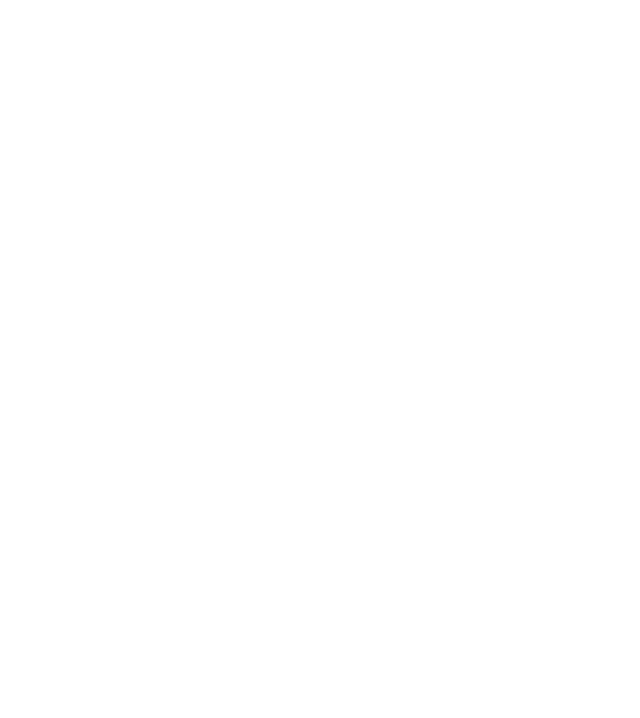
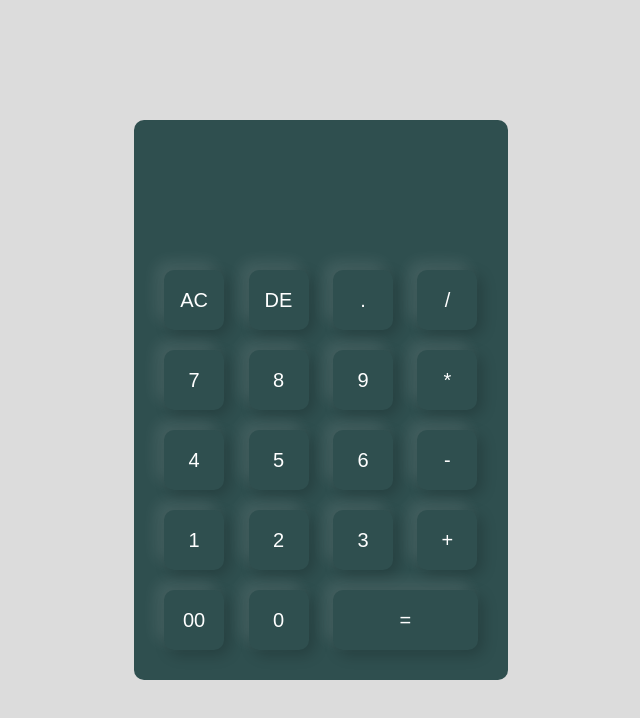
Before and after one commit to TKEYES00/CalculatorJS, a plain HTML site: page index.html in a window 1280 px wide. Shown: the whole page, without its empty margins (319-959 px from the left). Drawn offline with Linux system fonts and the light colour scheme.

Commit message:
finished calculator

```diff
--- a/index.html
+++ b/index.html
@@ -5,10 +5,46 @@
     <meta http-equiv="X-UA-Compatible" content="IE=edge">
     <meta name="viewport" content="width=device-width, initial-scale=1.0">
     <title>Calculator</title>
+    <link rel="stylesheet" href="style.css">
 </head>
 <body>
     <div class="container">
         <div class="calculator">
+            <form>
+                <div class="display">
+                    <input type="text" name="display">
+                </div>
+                <div>
+                <input type="button" value="AC" onclick="display.value = '' ">
+                <input type="button" value="DE" onclick="display.value = display.value.toString().slice(0,-1) ">
+                <input type="button" value="." onclick="display.value += '.' ">
+                <input type="button" value="/" onclick="display.value += '/' ">
+                </div>
+                <div>
+                    <input type="button" value="7" onclick="display.value += '7' ">
+                    <input type="button" value="8" onclick="display.value += '8' ">
+                    <input type="button" value="9" onclick="display.value += '9' ">
+                    <input type="button" value="*" onclick="display.value += '*' ">
+                </div>
+                <div>
+                    <input type="button" value="4" onclick="display.value += '4' ">
+                    <input type="button" value="5" onclick="display.value += '5' ">
+                    <input type="button" value="6" onclick="display.value += '6' ">
+                    <input type="button" value="-" onclick="display.value += '-' ">
+                </div>
+                <div>
+                    <input type="button" value="1" onclick="display.value += '1' ">
+                    <input type="button" value="2" onclick="display.value += '2' ">
+                    <input type="button" value="3" onclick="display.value += '3' ">
+                    <input type="button" value="+" onclick="display.value += '+' ">
+                 </div>
+                 <div>
+                    <input type="button" value="00" onclick="display.value += '00' ">
+                    <input type="button" value="0" onclick="display.value += '0' ">
+                    <input type="button" value="=" onclick="display.value = eval(display.value)" class="equal">
+
+                 </div>
+            </form>
 
         </div>
     </div>
--- /dev/null
+++ b/style.css
@@ -0,0 +1,51 @@
+*{
+    margin: 0;
+    padding: 0;
+    box-sizing: border-box;
+    font-family: 'Poppins', sans-serif;
+    color: white;
+}
+.container{
+    width: 100%;
+    height: 100vh;
+    display: flex;
+    align-items: center;
+    justify-content: center;
+    background-color: #DCDCDC;
+}
+
+.calculator{
+    background: #2F4F4F;
+    padding: 20px;
+    border-radius: 10px
+}
+
+.calculator form input {
+    border: 0;
+    outline: 0;
+    width: 60px;
+    height: 60px;
+    border-radius: 10px;
+    box-shadow: 5px 5px 15px rgba(0,0,0, 0.2), -8px -8px 15px rgba(255,255,255, 0.1);
+    font-size: 20px;
+    background: transparent;
+    cursor: pointer;
+    margin: 10px;
+}
+
+form .display{
+ display: flex;
+ justify-content: flex-end;
+ margin: 20px 0;
+}
+
+form .display input {
+    text-align: right;
+    flex: 1;
+    font-size: 45px;
+    box-shadow: none;
+}
+
+form input.equal {
+    width: 145px;
+}
```
